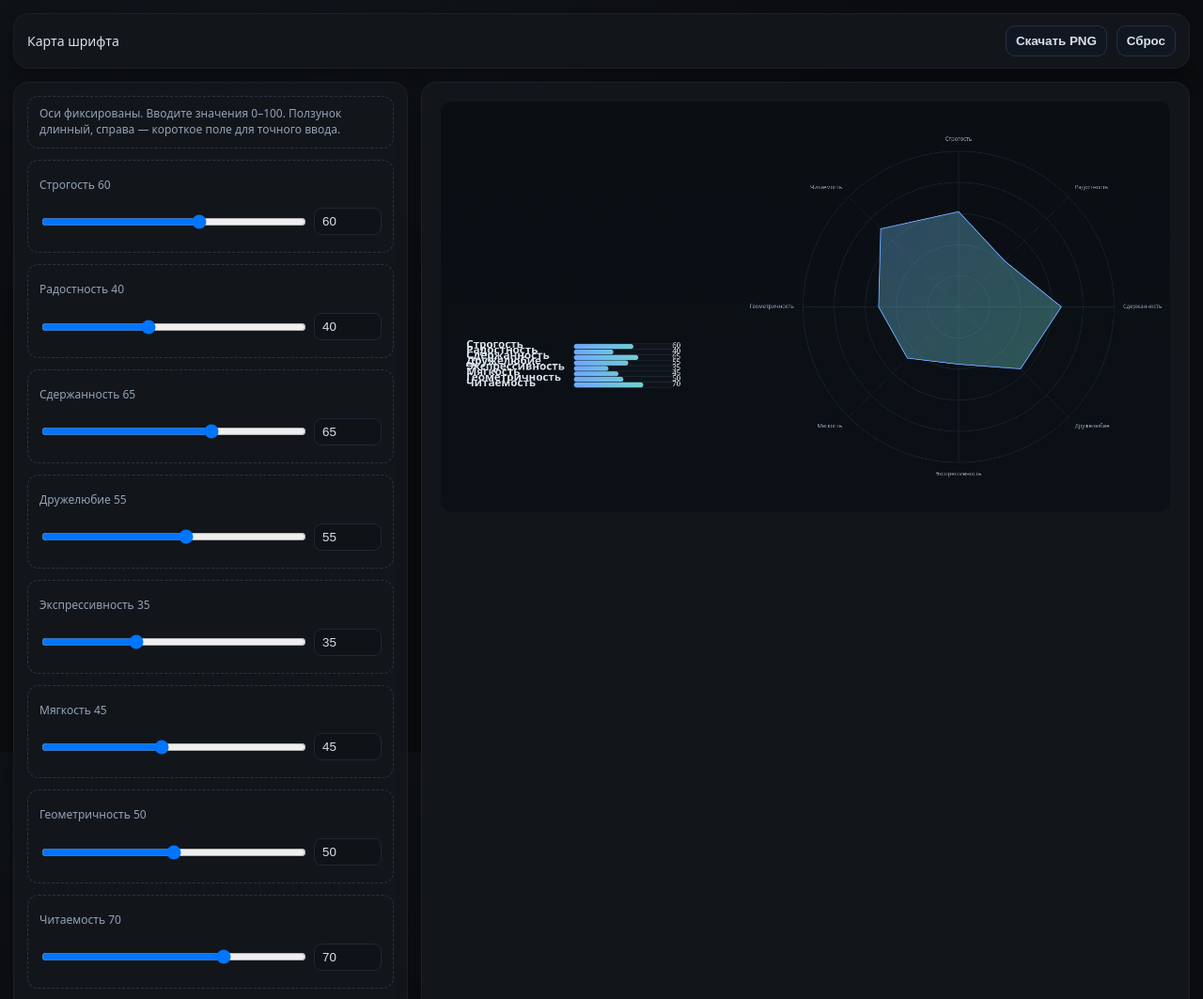
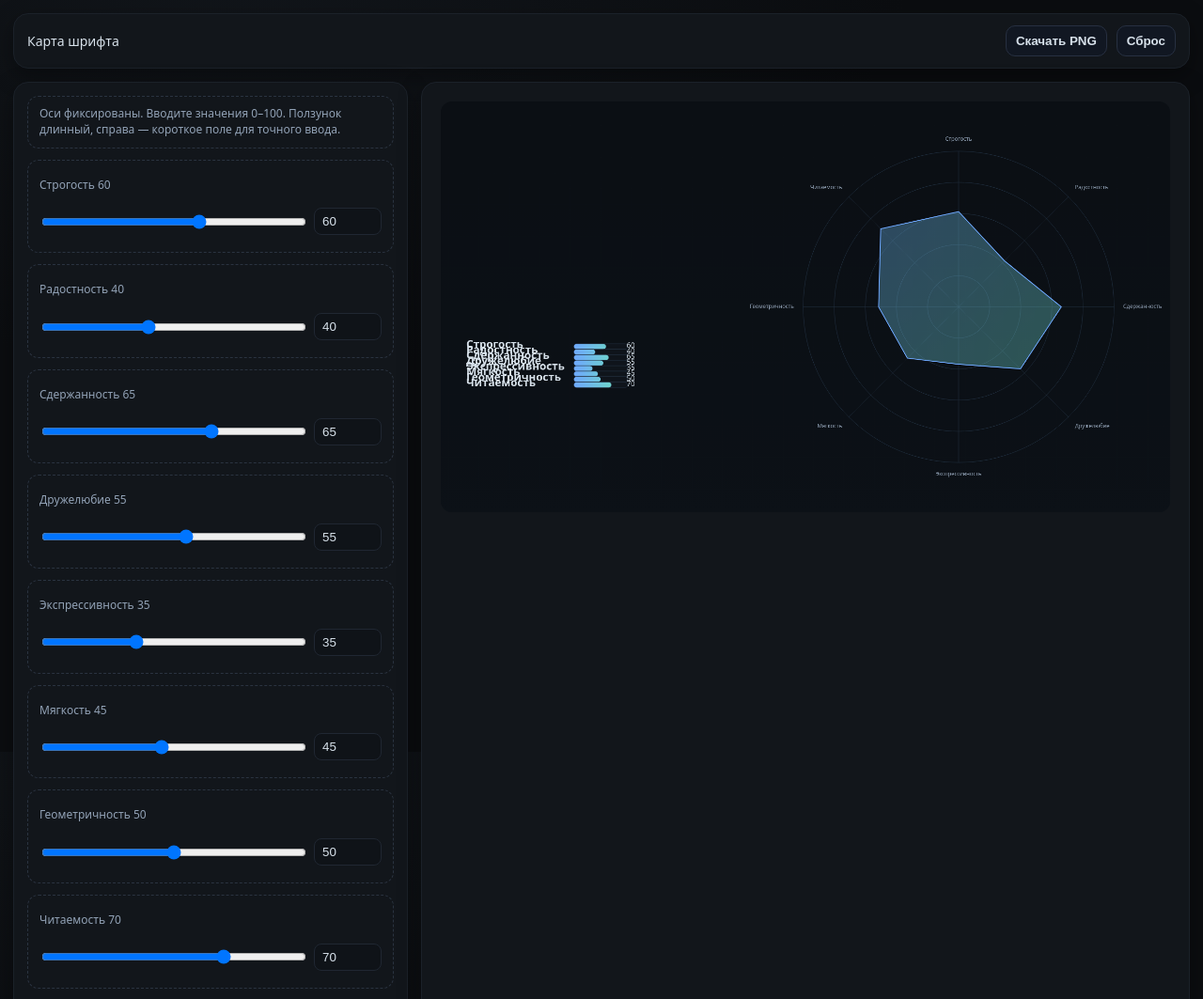
Before and after one commit to nnedashkovsky/typefacemap, a plain HTML site: page index.html in a window 1280 px wide. Shown: the top 1063 px of the page at 94% size. Drawn offline with Linux system fonts and the light colour scheme.

Commit message:
Update index.html

```diff
--- a/index.html
+++ b/index.html
@@ -164,7 +164,7 @@
   const lh = 12;                 // межстрочный для крупных подписей
   const padX = 12;
   const gap = 20;                 // уменьшённый зазор между меткой и полоской
-  const valuePadRight = 14;      // место справа под числа
+  const valuePadRight = 114;      // место справа под числа
 
   // ширина самой длинной подписи
   ctx.font = labelFont; ctx.textAlign = 'left'; ctx.textBaseline = 'alphabetic';
```
